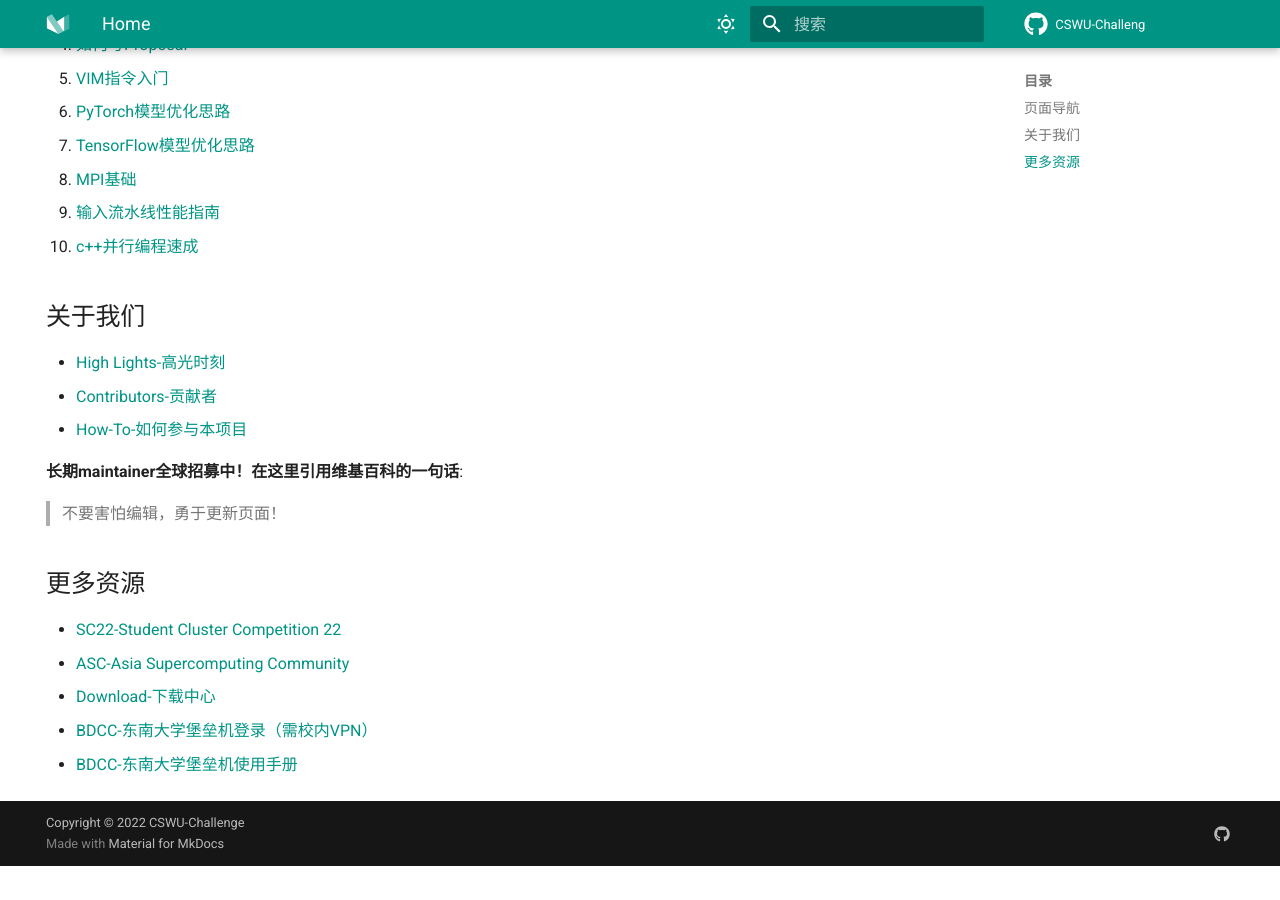
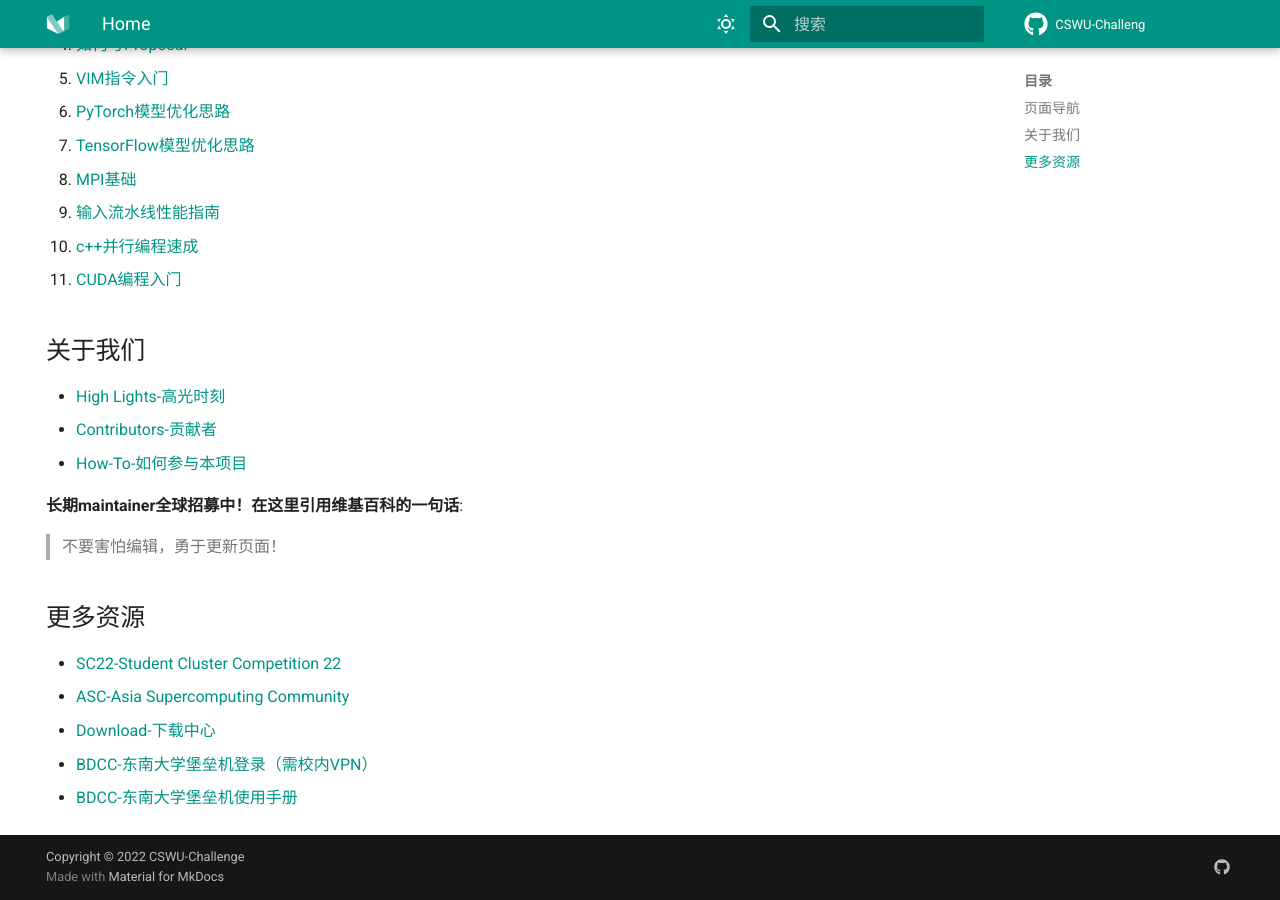
Before and after one commit to CSWU-Challenge/CSWU-Challenge.github.io, an MkDocs documentation site: the page built from docs/index.md, in a window 1280 px wide and 900 px high, scrolled down 586 px. Built offline with MkDocs 1.6.1 and Material for MkDocs 9.7.7, drawn with Linux system fonts in a browser that asks for light colours; comment, search, counter and statistics services are not loaded; before the commit the page ends 1452 px from its top, so only the background shows below that.

Commit message:
add cuda tutorial

```diff
--- a/docs/index.md
+++ b/docs/index.md
@@ -27,6 +27,7 @@ hide:
 8. [MPI基础](/wiki/MPI_baby/)
 9. [输入流水线性能指南](https://docs.w3cub.com/tensorflow~guide/performance/datasets_performance)
 10. [c++并行编程速成](/wiki/parallel_coding/)
+11. [CUDA编程入门](https://github.com/BBuf/how-to-optim-algorithm-in-cuda)
 
 ## 关于我们
 
```
